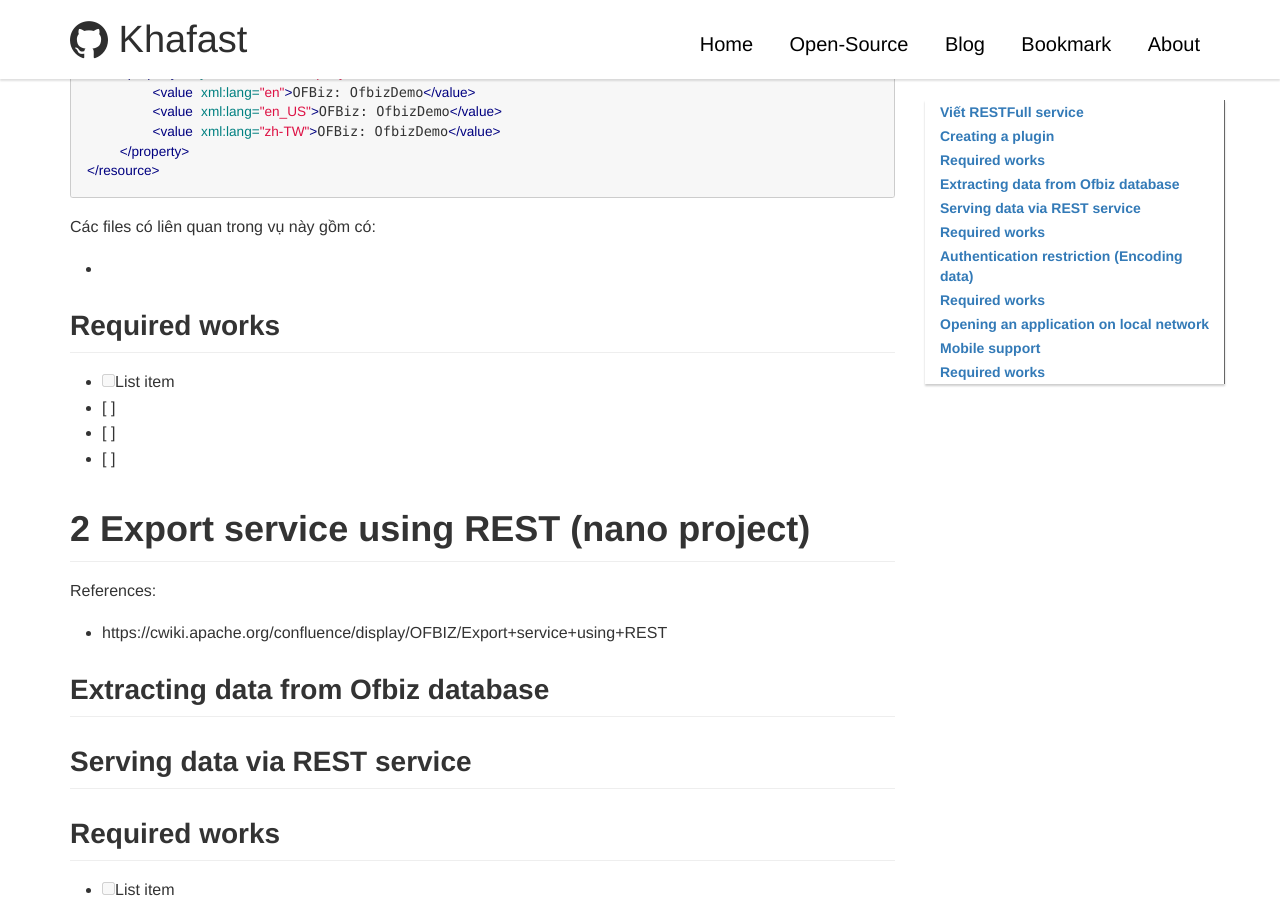
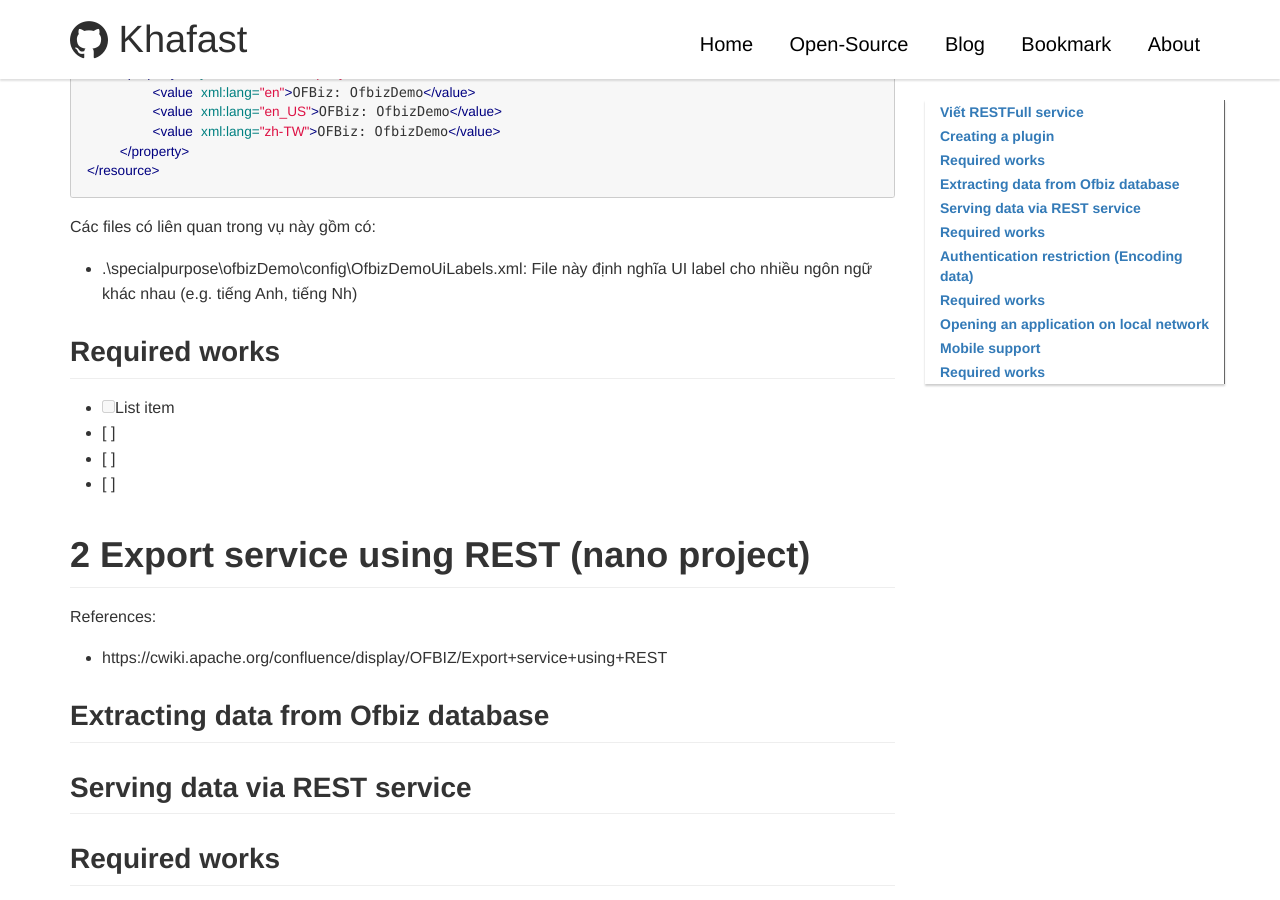
Before and after one commit to khafast/khafast.github.io, a Jekyll site: the page built from _posts/2018/2019-01-05-Apache-Ofbiz-overview.md, in a window 1280 px wide and 900 px high, scrolled down 1697 px. Built offline with Jekyll 4.4.1, drawn with Linux system fonts in a browser that asks for light colours; our own code applies the rules of GitHub Pages for plain Markdown files; comment, search, counter and statistics services are not loaded; some of the changed lines change nothing that is shown.

Commit message:
_posts/2018/2019-01-05-Apache-Ofbiz-overview.md updated from https://stackedit.io/

````diff
--- a/_posts/2018/2019-01-05-Apache-Ofbiz-overview.md
+++ b/_posts/2018/2019-01-05-Apache-Ofbiz-overview.md
@@ -61,7 +61,7 @@ chèn định nghĩa locale `en_US` vào như hình:
 </resource>
 ```
 Các files có liên quan trong vụ này gồm có:
--
+- .\specialpurpose\ofbizDemo\config\OfbizDemoUiLabels.xml: File này định nghĩa UI label cho nhiều ngôn ngữ khác nhau (e.g. tiếng Anh, tiếng Nh)
 
 
 
@@ -118,6 +118,6 @@ References:
 
 > Written with [StackEdit](https://stackedit.io/).
 <!--stackedit_data:
-eyJoaXN0b3J5IjpbNDYzMTgzMzg4LDgwOTQ2MDE5MywtMjAwNT
-QwMzQ0MF19
+eyJoaXN0b3J5IjpbMTM0ODc5MTk0Niw4MDk0NjAxOTMsLTIwMD
+U0MDM0NDBdfQ==
 -->
````
